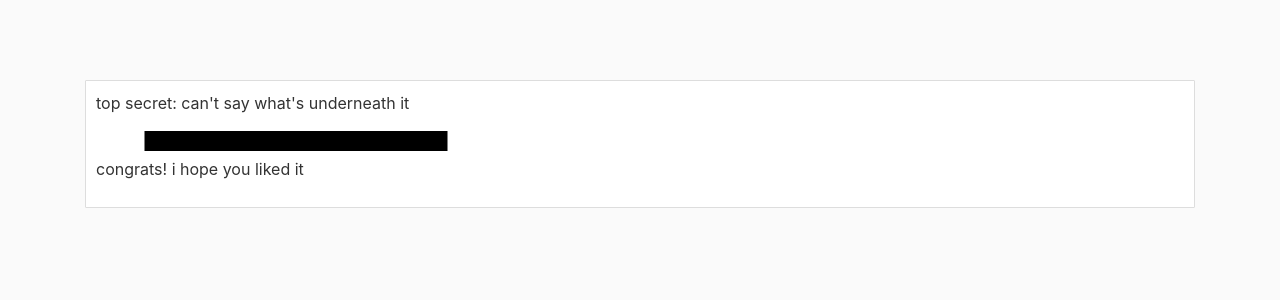
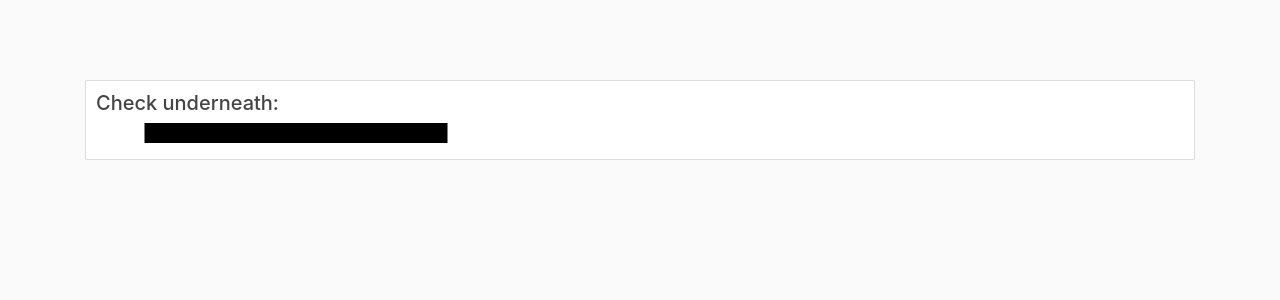
Before and after one commit to AvihaiAdler/CTF, a Python web app: template templates/flag.html in a window 1280 px wide. Shown: the top 300 px of the page. Run offline with Jinja, Linux system fonts and the light colour scheme; the template is opened without the code that fills it: most values are stand-ins (such as "Sample title", 1, 10 or a date in 2020); some libraries are stand-ins or nearby versions.

Commit message:
Update flag.html

```diff
--- a/templates/flag.html
+++ b/templates/flag.html
@@ -3,12 +3,11 @@
 {% block content %}
 <article class="media content-section">
     <div class="media-body">
-        <p>top secret: can't say what's underneath it</p>
+        <div class="media-body"><h5>Check underneath:</h5></div>
         <svg width="500" height="20">
         <text x="100" y="15" fill="red">flag [ {{ flag }} ]</text>
         <rect width="300" height="20" style="fill:rgb(0,0,0);stroke-width:3;stroke:rgb(0,0,0)" x="50" y="0" />
         </svg>
-        <p>congrats! i hope you liked it</p>
     </div>
 </article>
 {% endblock content %}
```
